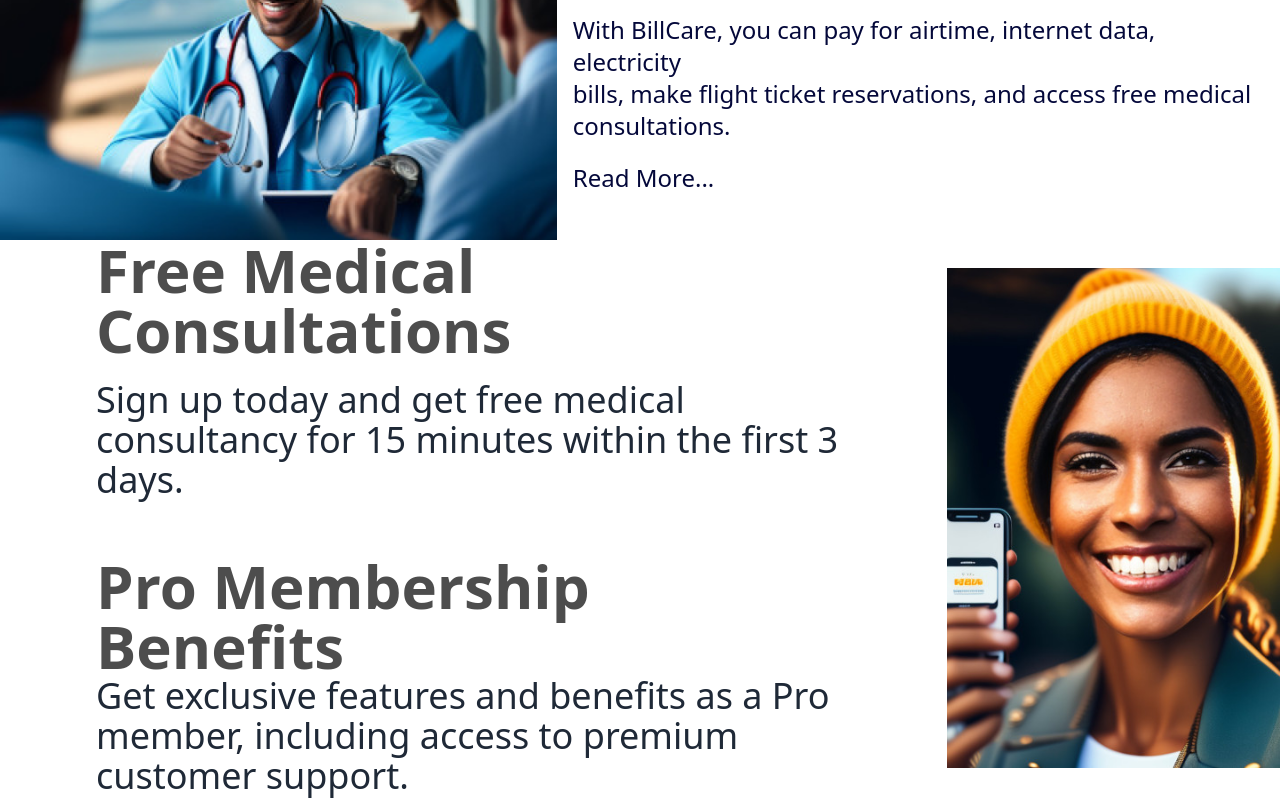
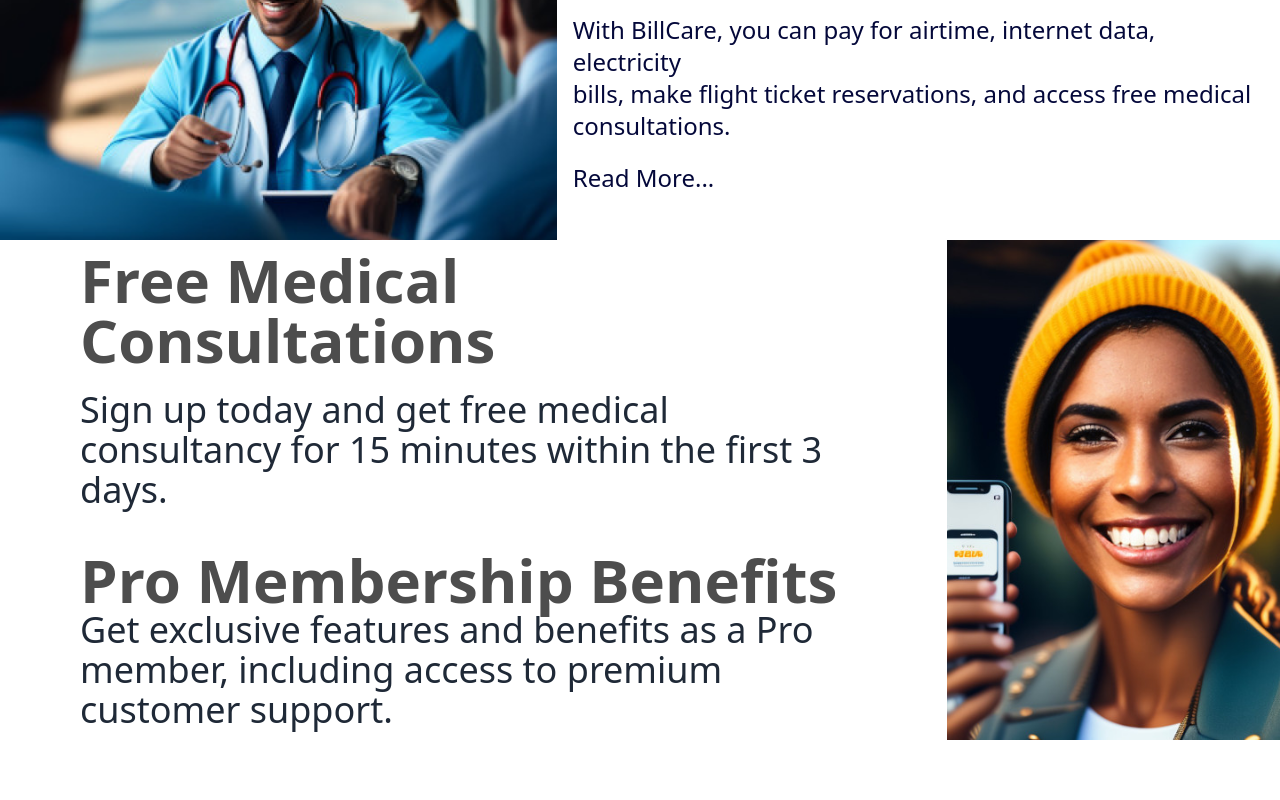
Before and after one commit to hossainarif37/billcare-client, a React (Vite) app: page / in a window 1280 px wide. Shown: the part 568-1368 px from the top of the page. After the commit the page ends 1308 px from the top, so only its background shows below. Built offline with nearby package versions, Linux system fonts and the light colour scheme.

Commit message:
fix style

```diff
--- a/src/pages/home/Features.jsx
+++ b/src/pages/home/Features.jsx
@@ -1,8 +1,8 @@
 import featureImg from '../../assets/images/girl_1.png'
 const Features = () => {
     return (
-        <section className='flex flex-col lg:flex-row justify-between items-center '>
-            <div className='px-4 py-10 lg:py-0 lg:px-24 space-y-7 lg:space-y-14'>
+        <section className='flex flex-col lg:flex-row justify-between  items-center'>
+            <div className='px-4 py-10 lg:py-0  lg:px-20 space-y-6 lg:space-y-10'>
                 <div>
                     <h1 className='text-4xl lg:text-6xl font-bold mb-5 text-[#4D4D4D]'>Free Medical Consultations</h1>
                     <h3 className='text-4xl'>Sign up today and get free medical consultancy for 15
@@ -17,7 +17,7 @@
                     </h3>
                 </div>
             </div>
-            <img className='lg:w-[26%] shrink-0' src={featureImg} alt="Feature Image" />
+            <img className='lg:w-[26%] shrink-0 h-full' src={featureImg} alt="Feature Image" />
         </section>
     );
 };
```
